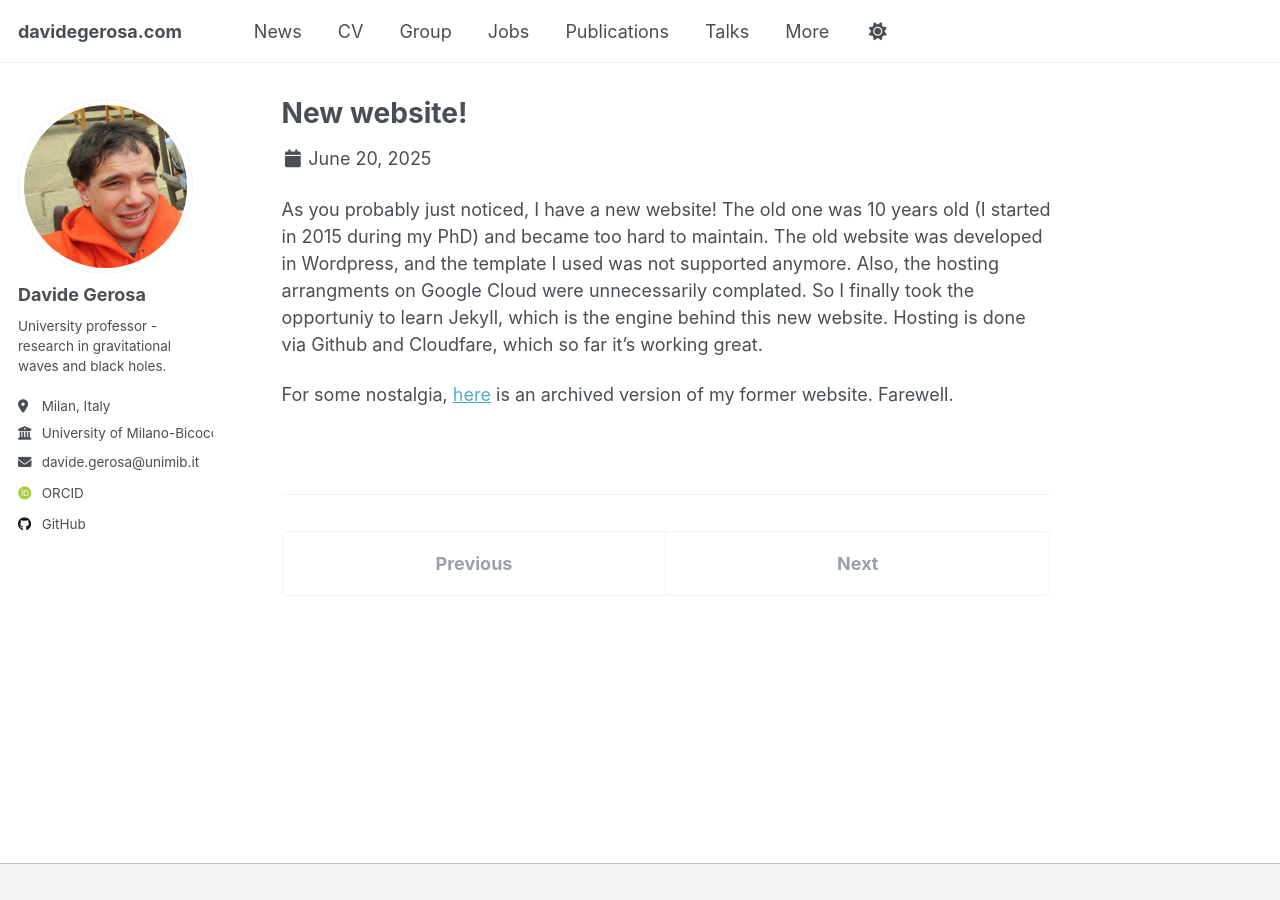
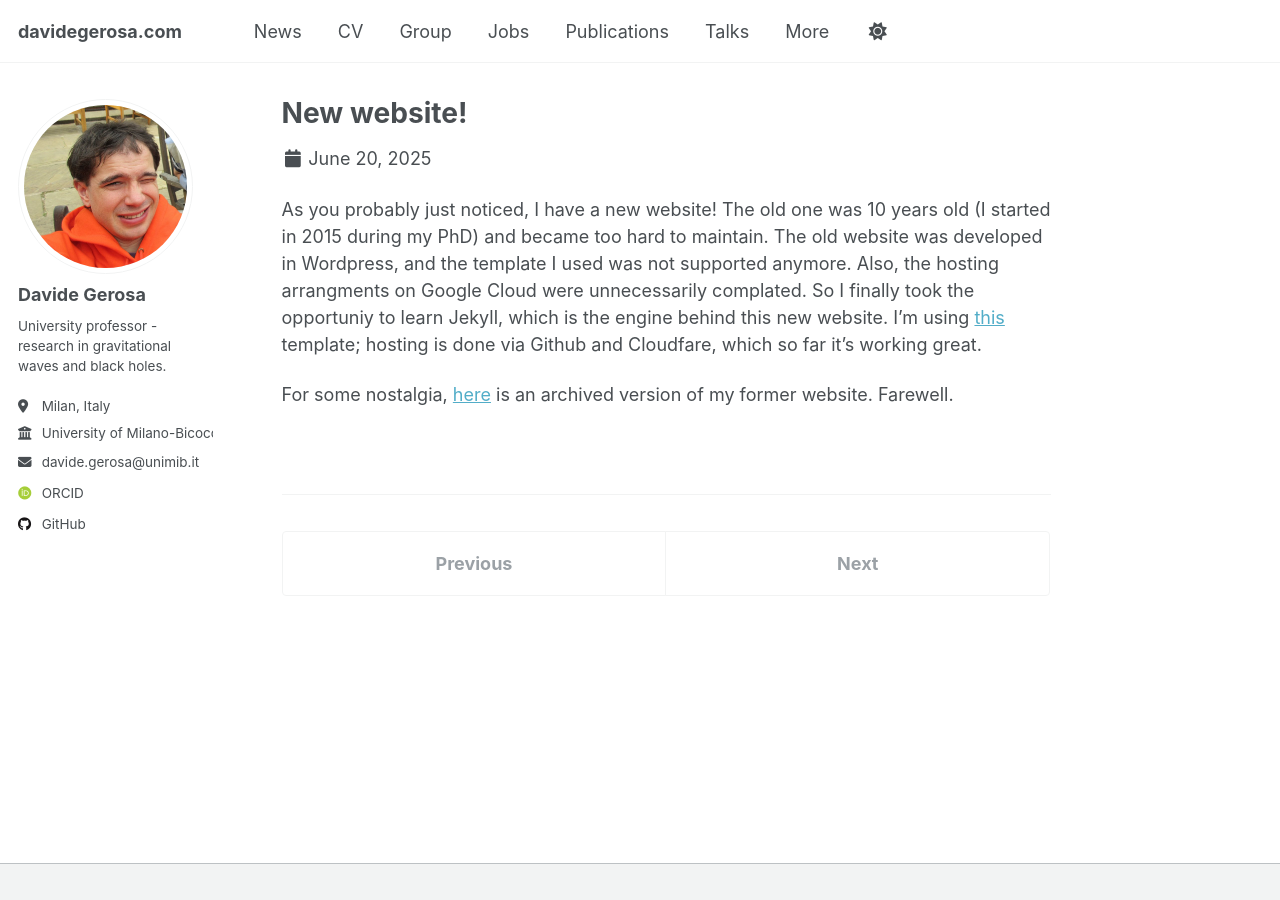
Before and after one commit to dgerosa/website, a Jekyll site: the page built from _posts/2025-06-20-new-website.md, in a window 1280 px wide. Built offline with Jekyll 4.4.1, drawn with Linux system fonts in a browser that asks for light colours; some web fonts are replaced.

Commit message:
Fri Jun 20 20:46:04 CEST 2025

```diff
--- a/_includes/sidebar.html
+++ b/_includes/sidebar.html
@@ -33,7 +33,7 @@
       <ul>
         {% assign posts_by_month = site.posts | group_by_exp:"post", "post.date | date: '%Y-%m'" %}
         {% for month in posts_by_month %}
-          <li><a href="#{{ month.name }}">{{ month.name | append: "-01" | date: "%b %Y" }}</a></li>
+          <li><a href="#{{ month.name }}">{{ month.name | append: "-01" | date: "%b %Y" }}</a> ({{ month.items | size }})</li>
         {% endfor %}
       </ul>
 
--- a/_posts/2025-06-20-new-website.md
+++ b/_posts/2025-06-20-new-website.md
@@ -4,6 +4,6 @@
 permalink: /posts/2025-06-20-new-website
 ---
 
-As you probably just noticed, I have a new website! The old one was 10 years old (I started in 2015 during my PhD) and became too hard to maintain. The old website was developed in Wordpress, and the template I used was not supported anymore. Also, the hosting arrangments on Google Cloud were unnecessarily complated. So I finally took the opportuniy to learn Jekyll, which is the engine behind this new website. Hosting is done via Github and Cloudfare, which so far it's working great.
+As you probably just noticed, I have a new website! The old one was 10 years old (I started in 2015 during my PhD) and became too hard to maintain. The old website was developed in Wordpress, and the template I used was not supported anymore. Also, the hosting arrangments on Google Cloud were unnecessarily complated. So I finally took the opportuniy to learn Jekyll, which is the engine behind this new website. I'm using [this](https://github.com/academicpages/academicpages.github.io) template; hosting is done via Github and Cloudfare, which so far it's working great.
 
 For some nostalgia, [here](https://web.archive.org/web/20250530003117/https://davidegerosa.com/) is an archived version of my former website. Farewell.
```
